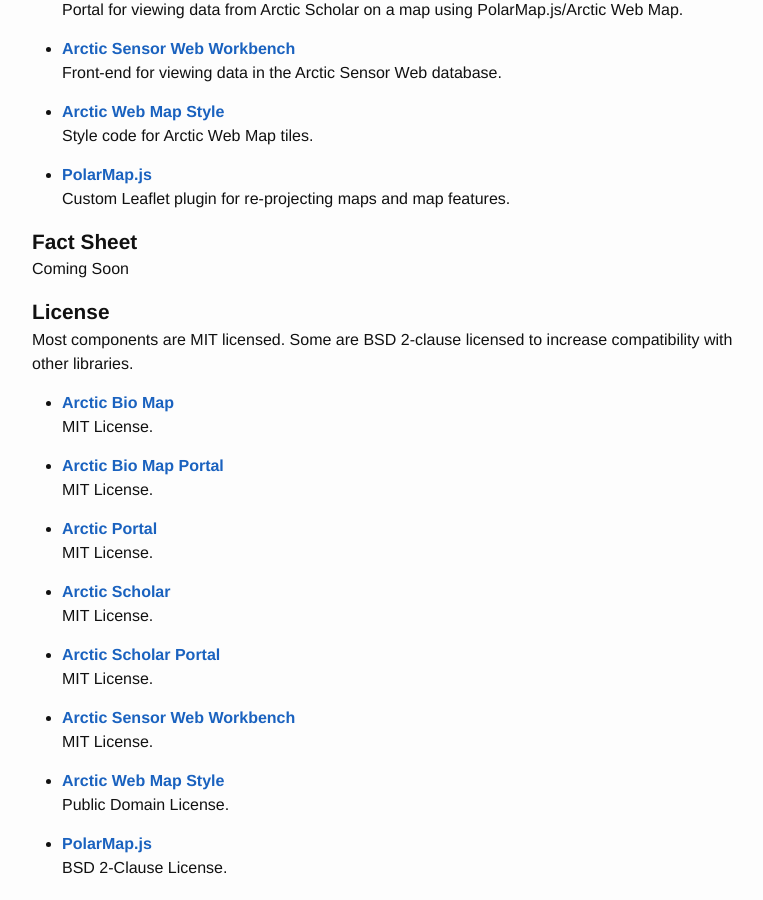
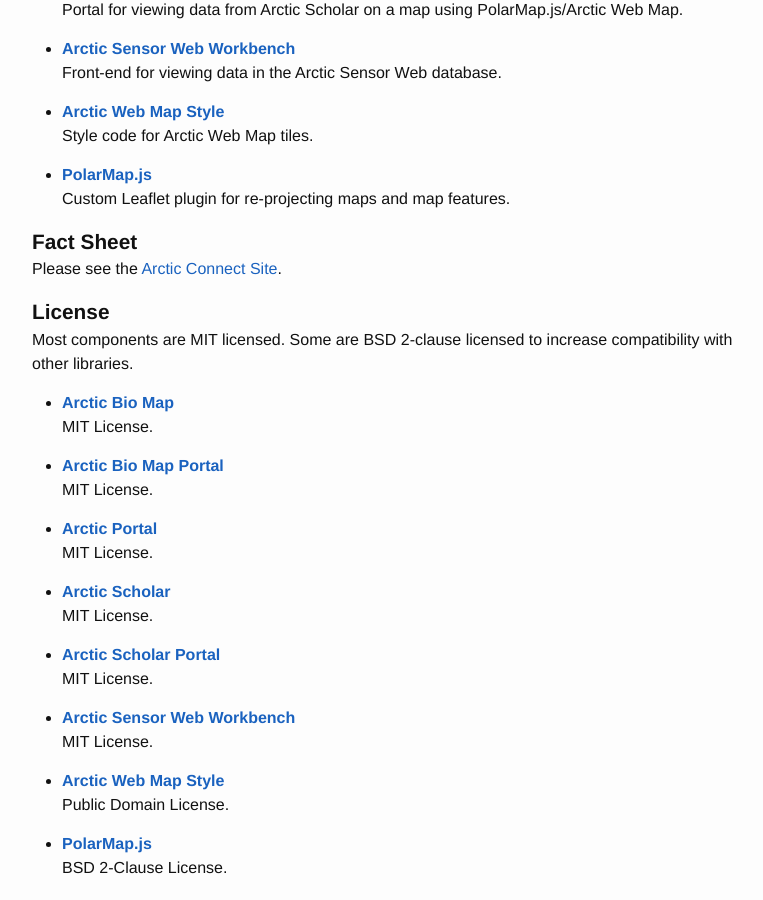
Before and after one commit to GeoSensorWebLab/ArcticConnect, a Jekyll site: the page built from index.html, in a window 1280 px wide and 900 px high, scrolled down 1700 px. Shown: the whole window, without its empty margins (238-1001 px from the left). Built offline with Jekyll 4.4.1, drawn with Linux system fonts in a browser that asks for light colours; nearby versions of some CDN libraries.

Commit message:
Link to Arctic Connect site

```diff
--- a/index.html
+++ b/index.html
@@ -79,7 +79,7 @@
 
   <h3 id="Fact-sheet">Fact Sheet</h3>
 
-  <p>Coming Soon</p>
+  <p>Please see the <a href="http://arcticconnect.org/arcticconnect">Arctic Connect Site</a>.</p>
 
   <h3 id="License">License</h3>
 
```
